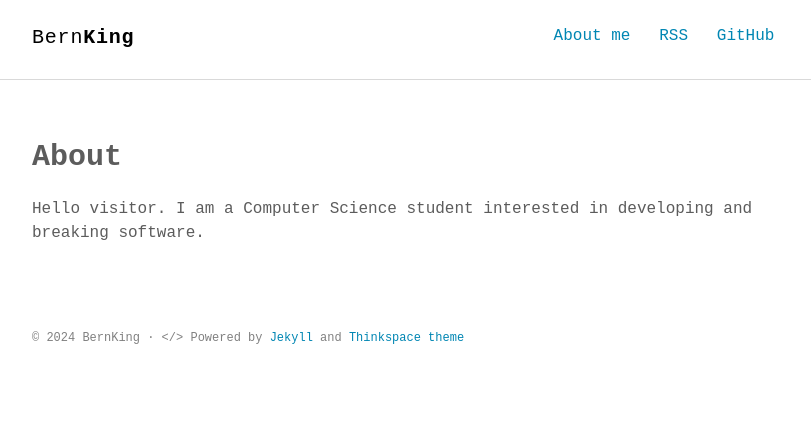
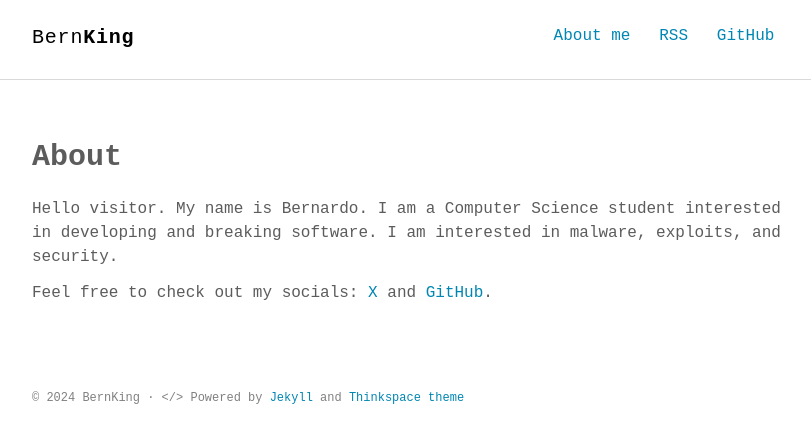
Before and after one commit to BernKing/bernking.github.io, a Jekyll site: the page built from about.md, in a window 1280 px wide. Shown: the top 443 px of the page, without its empty margins (232-1043 px from the left). Built offline with Jekyll 4.4.1, drawn with Linux system fonts in a browser that asks for light colours; some web fonts are replaced.

Commit message:
Changes.

```diff
--- a/_includes/intro.html
+++ b/_includes/intro.html
@@ -1,5 +1,5 @@
 <section class="intro">
   <div class="container">
-    <p class="lead">Hey visitor, I'm BernKing. I am a Computer Science student interested in developing and breaking software. Hope the content helps you.</p>
+    <p class="lead">Hey visitor, I'm BernKing. I am a Computer Science student interested in developing and breaking software. I hope the content here helps you.</p>
   </div>
 </section>
--- a/about.md
+++ b/about.md
@@ -4,4 +4,6 @@ title: About
 permalink: /about/
 ---
 
-Hello visitor. I am a Computer Science student interested in developing and breaking software.
+Hello visitor. My name is Bernardo. I am a Computer Science student interested in developing and breaking software. I am interested in malware, exploits, and security.
+
+Feel free to check out my socials: [X](https://x.com/bernKing20) and [GitHub](https://github.com/BernKing).
```
